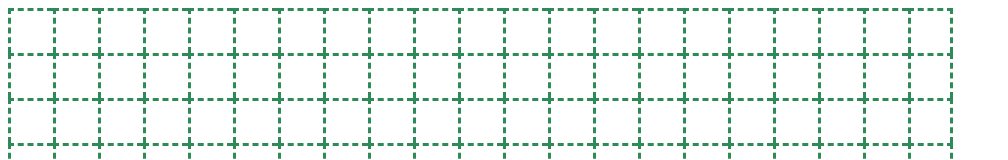
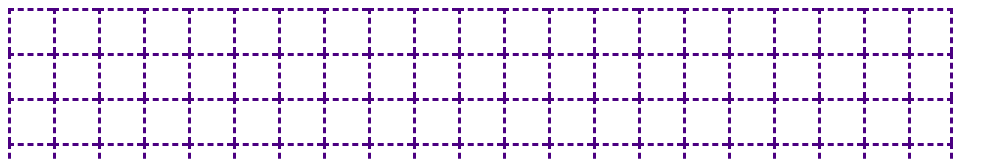
Before and after one commit to Bwardstories/maze-and-merge-conflict-demo-code, a plain HTML site: page index.html in a window 1280 px wide. Shown: the top 160 px of the page, without its empty margins (0-1008 px from the left). Drawn offline with Linux system fonts and the light colour scheme.

Commit message:
changed root color to indigo

```diff
--- a/style.css
+++ b/style.css
@@ -1,6 +1,6 @@
 :root {
   --cell-size: 45px;
-    --accent-color: seagreen;
+  --accent-color: indigo;
   --border-style: 3px dashed var(--accent-color);
 }
 
@@ -25,10 +25,12 @@ main {
   border-left: var(--border-style);
 }
 
-.row .cell:last-child { /* select the last .cell within each .row */
+.row .cell:last-child {
+  /* select the last .cell within each .row */
   border-right: var(--border-style);
 }
 
-.row:last-child .cell { /* select every .cell within the last .row */
+.row:last-child .cell {
+  /* select every .cell within the last .row */
   border-bottom: var(--border-style);
 }
```
Lines whose indentation alone changed are shown as unchanged.
